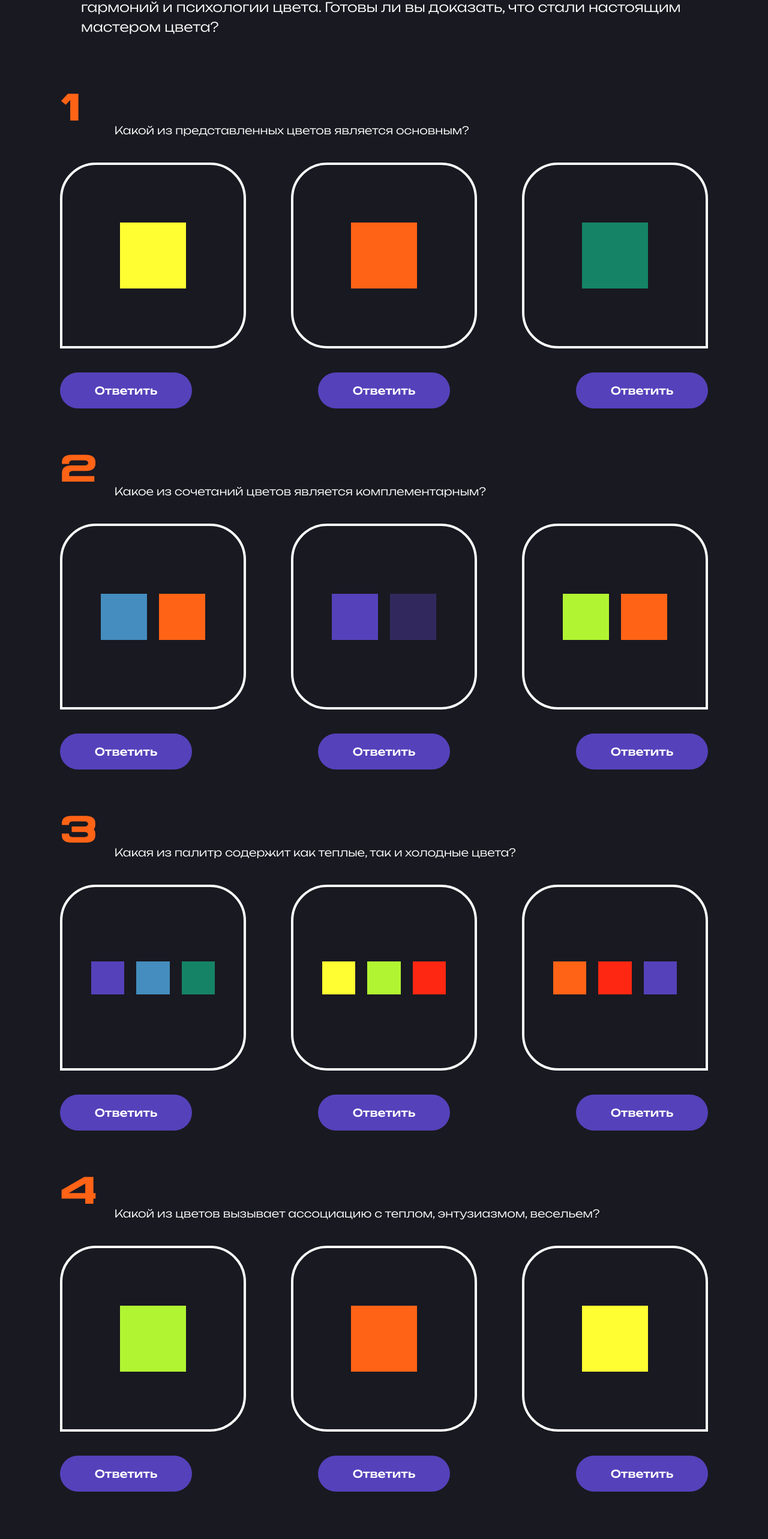
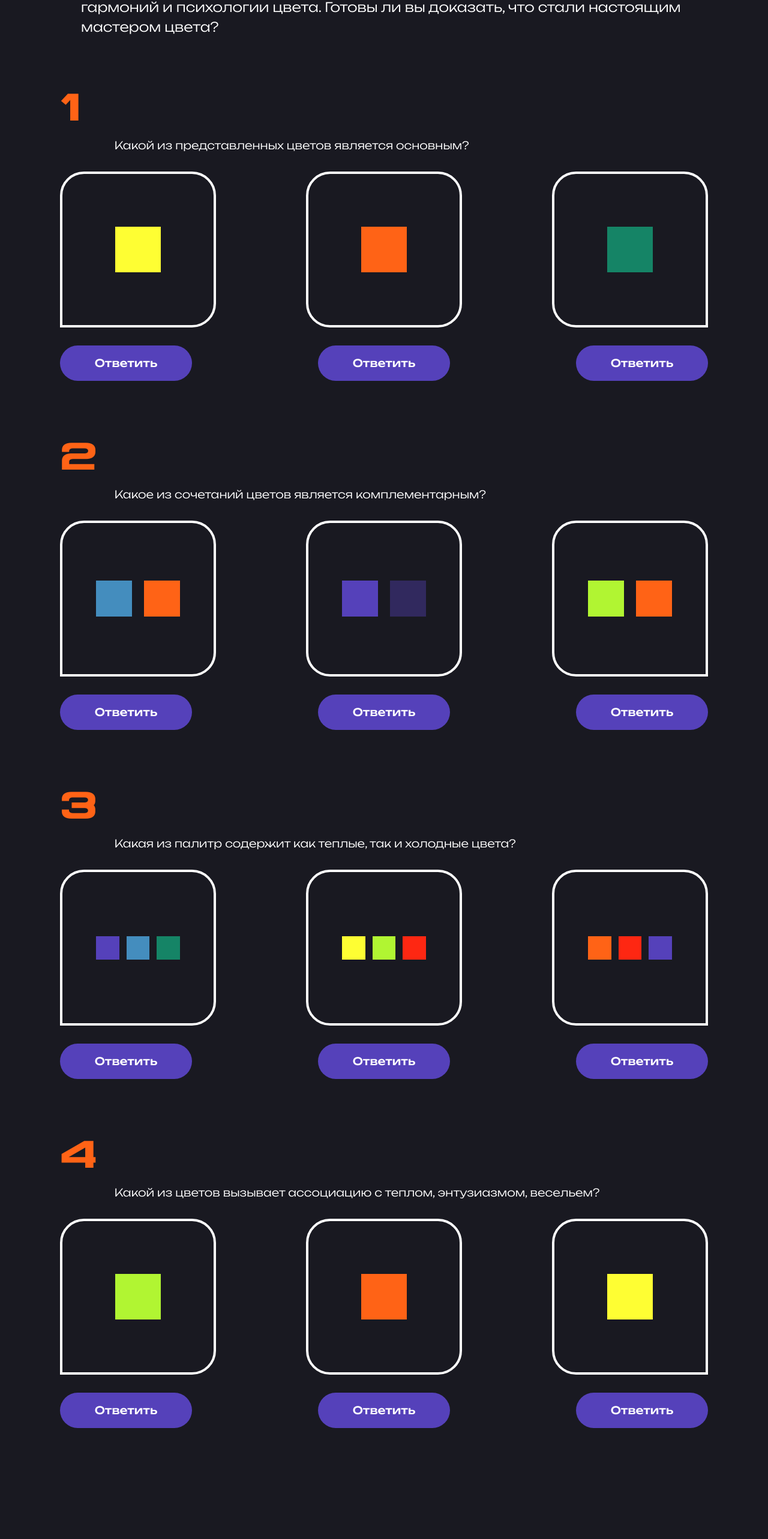
Before and after one commit to hikkanmn/design-course, a Vue app: page /color in a window 1280 px wide. Shown: the part 8797-11363 px from the top of the page at 60% size. Built offline with nearby package versions, Linux system fonts and the light colour scheme.

Commit message:
correct quiz on all pages

```diff
--- a/src/components/QuizBlock.vue
+++ b/src/components/QuizBlock.vue
@@ -2,7 +2,7 @@
 
 <template>
   <div
-    class="grid grid-cols-12 grid-rows-5 sm:grid-rows-7 md:grid-rows-4 gap-y-[30px] gap-x-[10px] px-[135px] lg:px-[100px] md:px-[50px] sm:px-[20px] mb-10 lg:mb-8 md:mb-4"
+    class="grid grid-cols-12 grid-rows-4 sm:grid-rows-7 md:grid-rows-4 gap-y-[30px] gap-x-[10px] px-[135px] lg:px-[100px] md:px-[50px] sm:px-[20px] mb-10 lg:mb-8 md:mb-4"
   >
     <span
       class="text-[70px] lg:text-[60px] md:text-[50px] sm:text-[40px] font-myMedium text-customOrange"
@@ -22,7 +22,7 @@
     <button
       @click="changeButtonText('buttonOne')"
       id="buttonOne"
-      class="col-start-1 col-end-5 row-start-5 row-end-6 md:row-start-4 md:row-end-5 sm:col-start-1 sm:col-end-6 w-[280px] lg:w-[220px] md:w-[180px] sm:w-[160px] xs:w-[130px] h-2/3 font-myUnbounded font-medium text-white text-[22px] lg:text-[18px] sm:text-[16px] xs:text-[12px] bg-customPurple rounded-[60px] py-4 px-10 hover:bg-customLime hover:text-customBlack hover:scale-110 flex justify-center items-center"
+      class="col-start-1 col-end-5 row-start-4 row-end-5 md:row-start-4 md:row-end-5 sm:col-start-1 sm:col-end-6 w-[280px] lg:w-[220px] md:w-[180px] sm:w-[160px] xs:w-[130px] h-fit md:h-2/3 font-myUnbounded font-medium text-white text-[22px] lg:text-[18px] sm:text-[16px] xs:text-[12px] bg-customPurple rounded-[60px] py-4 px-10 hover:bg-customLime hover:text-customBlack hover:scale-110 flex justify-center items-center"
       :class="{
         'dark:focus:bg-customLime dark:focus:text-customBlack active:bg-customLime active:text-customBlack':
           answer === 'first',
@@ -35,7 +35,7 @@
     <button
       @click="changeButtonText('buttonTwo')"
       id="buttonTwo"
-      class="col-start-5 col-end-9 row-start-5 row-end-6 md:row-start-4 md:row-end-5 sm:row-start-7 sm:row-end-8 w-[280px] lg:w-[220px] md:w-[180px] sm:w-[160px] xs:w-[130px] h-2/3 justify-self-center font-myUnbounded font-medium text-white text-[22px] lg:text-[18px] sm:text-[16px] xs:text-[12px] bg-customPurple rounded-[60px] py-4 px-10 hover:bg-customLime hover:text-customBlack hover:scale-110 flex justify-center items-center"
+      class="col-start-5 col-end-9 row-start-4 row-end-5 md:row-start-4 md:row-end-5 sm:row-start-7 sm:row-end-8 w-[280px] lg:w-[220px] md:w-[180px] sm:w-[160px] xs:w-[130px] h-fit md:h-2/3 justify-self-center font-myUnbounded font-medium text-white text-[22px] lg:text-[18px] sm:text-[16px] xs:text-[12px] bg-customPurple rounded-[60px] py-4 px-10 hover:bg-customLime hover:text-customBlack hover:scale-110 flex justify-center items-center"
       :class="{
         'dark:focus:bg-customOrange dark:focus:text-white active:bg-customOrange active:text-white':
           answer === 'first' || answer === 'third',
@@ -48,7 +48,7 @@
     <button
       @click="changeButtonText('buttonThree')"
       id="buttonThree"
-      class="col-start-9 col-end-13 row-start-5 row-end-6 md:row-start-4 md:row-end-5 sm:col-start-8 sm:col-end-13 w-[280px] lg:w-[220px] md:w-[180px] sm:w-[160px] xs:w-[130px] h-2/3 justify-self-end font-myUnbounded font-medium text-white text-[22px] lg:text-[18px] sm:text-[16px] xs:text-[12px] bg-customPurple rounded-[60px] py-4 px-10 hover:bg-customLime hover:text-customBlack hover:scale-110 flex justify-center items-center"
+      class="col-start-9 col-end-13 row-start-4 row-end-5 md:row-start-4 md:row-end-5 sm:col-start-8 sm:col-end-13 w-[280px] lg:w-[220px] md:w-[180px] sm:w-[160px] xs:w-[130px] h-fit md:h-2/3 justify-self-end font-myUnbounded font-medium text-white text-[22px] lg:text-[18px] sm:text-[16px] xs:text-[12px] bg-customPurple rounded-[60px] py-4 px-10 hover:bg-customLime hover:text-customBlack hover:scale-110 flex justify-center items-center"
       :class="{
         'dark:focus:bg-customOrange dark:focus:text-white active:bg-customOrange active:text-white':
           answer === 'first' || answer === 'second',
--- a/src/components/color/QuizColor.vue
+++ b/src/components/color/QuizColor.vue
@@ -30,28 +30,26 @@ import QuizBlock from '/src/components/QuizBlock.vue'
       answer="first"
       explanationAnswer="Данный цвет является основным, основными цветами по цветовому кругу Иттена считаются: красный, синий и желтый."
     >
-      <div class="col-start-1 col-end-13 row-start-2 row-end-5 flex justify-between items-center">
       <div
-          class="group w-[310px] aspect-square flex items-center justify-center border-4 border-white rounded-br-[60px] rounded-tl-[60px] rounded-tr-[60px] p-16 hover:bg-customOrange hover:border-customOrange hover:bg-opacity-10"
+        class="group col-start-1 col-end-5 row-start-2 row-end-4 sm:col-start-1 sm:col-end-8 w-[310px] lg:w-[260px] md:w-[220px] sm:w-[150px] aspect-square flex items-center justify-center border-4 border-white rounded-br-[60px] lg:rounded-br-[40px] md:rounded-br-[40px] sm:rounded-br-[30px] rounded-tl-[60px] lg:rounded-tl-[40px] md:rounded-tl-[40px] sm:rounded-tl-[30px] rounded-tr-[60px] lg:rounded-tr-[40px] md:rounded-tr-[40px] sm:rounded-tr-[30px] p-16 lg:p-14 md:p-12 sm:p-10 hover:bg-customOrange hover:border-customOrange hover:bg-opacity-10"
       >
         <div
           class="bg-customYellow w-full aspect-square m-8 group-hover:rounded-[100px] hover:scale-125"
         ></div>
       </div>
       <div
-          class="group w-[310px] aspect-square flex items-center justify-center border-4 border-white rounded-[60px] p-16 hover:bg-customOrange hover:border-customOrange hover:bg-opacity-10"
+        class="group col-start-5 col-end-9 row-start-2 row-end-4 sm:row-start-5 sm:row-end-7 w-[310px] lg:w-[260px] md:w-[220px] sm:w-[150px] aspect-square justify-self-center flex items-center justify-center border-4 border-white rounded-[60px] lg:rounded-[40px] md:rounded-[40px] sm:rounded-[30px] p-16 lg:p-14 md:p-12 sm:p-10 hover:bg-customOrange hover:border-customOrange hover:bg-opacity-10"
       >
         <div
           class="bg-customOrange w-full aspect-square m-8 group-hover:rounded-[100px] hover:scale-125"
         ></div>
       </div>
       <div
-          class="group w-[310px] aspect-square flex items-center justify-center border-4 border-white rounded-bl-[60px] rounded-tl-[60px] rounded-tr-[60px] p-16 hover:bg-customOrange hover:border-customOrange hover:bg-opacity-10"
+        class="group col-start-9 col-end-13 row-start-2 row-end-4 sm:col-start-8 sm:col-end-13 w-[310px] lg:w-[260px] md:w-[220px] sm:w-[150px] aspect-square justify-self-end flex items-center justify-center border-4 border-white rounded-bl-[60px] lg:rounded-bl-[40px] md:rounded-bl-[40px] sm:rounded-bl-[30px] rounded-tl-[60px] lg:rounded-tl-[40px] md:rounded-tl-[40px] sm:rounded-tl-[30px] rounded-tr-[60px] lg:rounded-tr-[40px] md:rounded-tr-[40px] sm:rounded-tr-[30px] p-16 lg:p-14 md:p-12 sm:p-10 hover:bg-customOrange hover:border-customOrange hover:bg-opacity-10"
       >
         <div
           class="bg-customGreen w-full aspect-square m-8 group-hover:rounded-[100px] hover:scale-125"
         ></div>
-        </div>
       </div>
     </QuizBlock>
 
@@ -61,9 +59,8 @@ import QuizBlock from '/src/components/QuizBlock.vue'
       answer="first"
       explanationAnswer="Это сочетание цветов является комплементарным, так как эти цвета находятся напротив друг друга на цветовом круге Иттена. Также такими цветовыми сочетаниями считаются, например, фиолетовый и желтый."
     >
-      <div class="col-start-1 col-end-13 row-start-2 row-end-5 flex justify-between items-center">
       <div
-          class="w-[310px] gap-5 group aspect-square flex items-center justify-center border-4 border-white rounded-br-[60px] rounded-tl-[60px] rounded-tr-[60px] p-16 hover:bg-customOrange hover:border-customOrange hover:bg-opacity-10"
+        class="group gap-5 col-start-1 col-end-5 row-start-2 row-end-4 sm:col-start-1 sm:col-end-8 w-[310px] lg:w-[260px] md:w-[220px] sm:w-[150px] aspect-square flex items-center justify-center border-4 border-white rounded-br-[60px] lg:rounded-br-[40px] md:rounded-br-[40px] sm:rounded-br-[30px] rounded-tl-[60px] lg:rounded-tl-[40px] md:rounded-tl-[40px] sm:rounded-tl-[30px] rounded-tr-[60px] lg:rounded-tr-[40px] md:rounded-tr-[40px] sm:rounded-tr-[30px] p-16 lg:p-14 md:p-12 sm:p-10 hover:bg-customOrange hover:border-customOrange hover:bg-opacity-10"
       >
         <div
           class="bg-customBlue group-hover:bg-scale-125 w-full aspect-square group-hover:rounded-[100px] hover:scale-125"
@@ -73,7 +70,7 @@ import QuizBlock from '/src/components/QuizBlock.vue'
         ></div>
       </div>
       <div
-          class="w-[310px] gap-5 group aspect-square flex items-center justify-center border-4 border-white rounded-[60px] p-16 hover:bg-customOrange hover:border-customOrange hover:bg-opacity-10"
+        class="group gap-5 col-start-5 col-end-9 row-start-2 row-end-4 sm:row-start-5 sm:row-end-7 w-[310px] lg:w-[260px] md:w-[220px] sm:w-[150px] aspect-square justify-self-center flex items-center justify-center border-4 border-white rounded-[60px] lg:rounded-[40px] md:rounded-[40px] sm:rounded-[30px] p-16 lg:p-14 md:p-12 sm:p-10 hover:bg-customOrange hover:border-customOrange hover:bg-opacity-10"
       >
         <div
           class="bg-customPurple group-hover:bg-scale-125 w-full aspect-square group-hover:rounded-[100px] hover:scale-125"
@@ -83,7 +80,7 @@ import QuizBlock from '/src/components/QuizBlock.vue'
         ></div>
       </div>
       <div
-          class="w-[310px] gap-5 group aspect-square flex items-center justify-center border-4 border-white rounded-bl-[60px] rounded-tl-[60px] rounded-tr-[60px] p-16 hover:bg-customOrange hover:border-customOrange hover:bg-opacity-10"
+        class="group gap-5 col-start-9 col-end-13 row-start-2 row-end-4 sm:col-start-8 sm:col-end-13 w-[310px] lg:w-[260px] md:w-[220px] sm:w-[150px] aspect-square justify-self-end flex items-center justify-center border-4 border-white rounded-bl-[60px] lg:rounded-bl-[40px] md:rounded-bl-[40px] sm:rounded-bl-[30px] rounded-tl-[60px] lg:rounded-tl-[40px] md:rounded-tl-[40px] sm:rounded-tl-[30px] rounded-tr-[60px] lg:rounded-tr-[40px] md:rounded-tr-[40px] sm:rounded-tr-[30px] p-16 lg:p-14 md:p-12 sm:p-10 hover:bg-customOrange hover:border-customOrange hover:bg-opacity-10"
       >
         <div
           class="bg-customLime group-hover:bg-scale-125 w-full aspect-square group-hover:rounded-[100px] hover:scale-125"
@@ -91,7 +88,6 @@ import QuizBlock from '/src/components/QuizBlock.vue'
         <div
           class="bg-customOrange group-hover:bg-scale-125 w-full aspect-square group-hover:rounded-[100px] hover:scale-125"
         ></div>
-        </div>
       </div>
     </QuizBlock>
 
@@ -101,9 +97,8 @@ import QuizBlock from '/src/components/QuizBlock.vue'
       answer="third"
       explanationAnswer="Холодными цветами являются: синие, фиолетовые, зеленые оттенки, а теплыми: желтые, красные, оранжевые."
     >
-      <div class="col-start-1 col-end-13 row-start-2 row-end-5 flex justify-between items-center">
       <div
-          class="w-[310px] gap-5 group aspect-square flex items-center justify-center border-4 border-white rounded-br-[60px] rounded-tl-[60px] rounded-tr-[60px] p-12 hover:bg-customOrange hover:border-customOrange hover:bg-opacity-10"
+        class="group gap-3 col-start-1 col-end-5 row-start-2 row-end-4 sm:col-start-1 sm:col-end-8 w-[310px] lg:w-[260px] md:w-[220px] sm:w-[150px] aspect-square flex items-center justify-center border-4 border-white rounded-br-[60px] lg:rounded-br-[40px] md:rounded-br-[40px] sm:rounded-br-[30px] rounded-tl-[60px] lg:rounded-tl-[40px] md:rounded-tl-[40px] sm:rounded-tl-[30px] rounded-tr-[60px] lg:rounded-tr-[40px] md:rounded-tr-[40px] sm:rounded-tr-[30px] p-16 lg:p-14 md:p-12 sm:p-10 hover:bg-customOrange hover:border-customOrange hover:bg-opacity-10"
       >
         <div
           class="bg-customPurple group-hover:bg-scale-125 w-full aspect-square group-hover:rounded-[100px] hover:scale-125"
@@ -116,7 +111,7 @@ import QuizBlock from '/src/components/QuizBlock.vue'
         ></div>
       </div>
       <div
-          class="w-[310px] gap-5 group aspect-square flex items-center justify-center border-4 border-white rounded-[60px] p-12 hover:bg-customOrange hover:border-customOrange hover:bg-opacity-10"
+        class="group gap-3 col-start-5 col-end-9 row-start-2 row-end-4 sm:row-start-5 sm:row-end-7 w-[310px] lg:w-[260px] md:w-[220px] sm:w-[150px] aspect-square justify-self-center flex items-center justify-center border-4 border-white rounded-[60px] lg:rounded-[40px] md:rounded-[40px] sm:rounded-[30px] p-16 lg:p-14 md:p-12 sm:p-10 hover:bg-customOrange hover:border-customOrange hover:bg-opacity-10"
       >
         <div
           class="bg-customYellow group-hover:bg-scale-125 w-full aspect-square group-hover:rounded-[100px] hover:scale-125"
@@ -129,7 +124,7 @@ import QuizBlock from '/src/components/QuizBlock.vue'
         ></div>
       </div>
       <div
-          class="w-[310px] gap-5 group aspect-square flex items-center justify-center border-4 border-white rounded-bl-[60px] rounded-tl-[60px] rounded-tr-[60px] p-12 hover:bg-customOrange hover:border-customOrange hover:bg-opacity-10"
+        class="group gap-3 col-start-9 col-end-13 row-start-2 row-end-4 sm:col-start-8 sm:col-end-13 w-[310px] lg:w-[260px] md:w-[220px] sm:w-[150px] aspect-square justify-self-end flex items-center justify-center border-4 border-white rounded-bl-[60px] lg:rounded-bl-[40px] md:rounded-bl-[40px] sm:rounded-bl-[30px] rounded-tl-[60px] lg:rounded-tl-[40px] md:rounded-tl-[40px] sm:rounded-tl-[30px] rounded-tr-[60px] lg:rounded-tr-[40px] md:rounded-tr-[40px] sm:rounded-tr-[30px] p-16 lg:p-14 md:p-12 sm:p-10 hover:bg-customOrange hover:border-customOrange hover:bg-opacity-10"
       >
         <div
           class="bg-customOrange group-hover:bg-scale-125 w-full aspect-square group-hover:rounded-[100px] hover:scale-125"
@@ -141,7 +136,6 @@ import QuizBlock from '/src/components/QuizBlock.vue'
           class="bg-customPurple group-hover:bg-scale-125 w-full aspect-square group-hover:rounded-[100px] hover:scale-125"
         ></div>
       </div>
-      </div>
     </QuizBlock>
 
     <QuizBlock
@@ -150,28 +144,26 @@ import QuizBlock from '/src/components/QuizBlock.vue'
       answer="second"
       explanationAnswer="В психологии цвета оранжевый считается цветом, ассооциирующимся с теплом, энтузиазмом и весельем."
     >
-      <div class="col-start-1 col-end-13 row-start-2 row-end-5 flex justify-between items-center">
       <div
-          class="group w-[310px] aspect-square flex items-center justify-center border-4 border-white rounded-br-[60px] rounded-tl-[60px] rounded-tr-[60px] p-16 hover:bg-customOrange hover:border-customOrange hover:bg-opacity-10"
+        class="group col-start-1 col-end-5 row-start-2 row-end-4 sm:col-start-1 sm:col-end-8 w-[310px] lg:w-[260px] md:w-[220px] sm:w-[150px] aspect-square flex items-center justify-center border-4 border-white rounded-br-[60px] lg:rounded-br-[40px] md:rounded-br-[40px] sm:rounded-br-[30px] rounded-tl-[60px] lg:rounded-tl-[40px] md:rounded-tl-[40px] sm:rounded-tl-[30px] rounded-tr-[60px] lg:rounded-tr-[40px] md:rounded-tr-[40px] sm:rounded-tr-[30px] p-16 lg:p-14 md:p-12 sm:p-10 hover:bg-customOrange hover:border-customOrange hover:bg-opacity-10"
       >
         <div
           class="bg-customLime w-full aspect-square m-8 group-hover:rounded-[100px] hover:scale-75"
         ></div>
       </div>
       <div
-          class="group w-[310px] aspect-square flex items-center justify-center border-4 border-white rounded-[60px] p-16 hover:bg-customOrange hover:border-customOrange hover:bg-opacity-10"
+        class="group col-start-5 col-end-9 row-start-2 row-end-4 sm:row-start-5 sm:row-end-7 w-[310px] lg:w-[260px] md:w-[220px] sm:w-[150px] aspect-square justify-self-center flex items-center justify-center border-4 border-white rounded-[60px] lg:rounded-[40px] md:rounded-[40px] sm:rounded-[30px] p-16 lg:p-14 md:p-12 sm:p-10 hover:bg-customOrange hover:border-customOrange hover:bg-opacity-10"
       >
         <div
           class="bg-customOrange w-full aspect-square m-8 group-hover:rounded-[100px] hover:scale-75"
         ></div>
       </div>
       <div
-          class="group w-[310px] aspect-square flex items-center justify-center border-4 border-white rounded-bl-[60px] rounded-tl-[60px] rounded-tr-[60px] p-16 hover:bg-customOrange hover:border-customOrange hover:bg-opacity-10"
+        class="group col-start-9 col-end-13 row-start-2 row-end-4 sm:col-start-8 sm:col-end-13 w-[310px] lg:w-[260px] md:w-[220px] sm:w-[150px] aspect-square justify-self-end flex items-center justify-center border-4 border-white rounded-bl-[60px] lg:rounded-bl-[40px] md:rounded-bl-[40px] sm:rounded-bl-[30px] rounded-tl-[60px] lg:rounded-tl-[40px] md:rounded-tl-[40px] sm:rounded-tl-[30px] rounded-tr-[60px] lg:rounded-tr-[40px] md:rounded-tr-[40px] sm:rounded-tr-[30px] p-16 lg:p-14 md:p-12 sm:p-10 hover:bg-customOrange hover:border-customOrange hover:bg-opacity-10"
       >
         <div
           class="bg-customYellow w-full aspect-square m-8 group-hover:rounded-[100px] hover:scale-75"
         ></div>
-        </div>
       </div>
     </QuizBlock>
   </div>
```
Also changed, not shown: src/components/typography/QuizTypography.vue (+13 -22 lines). Lines whose indentation alone changed are shown as unchanged.
